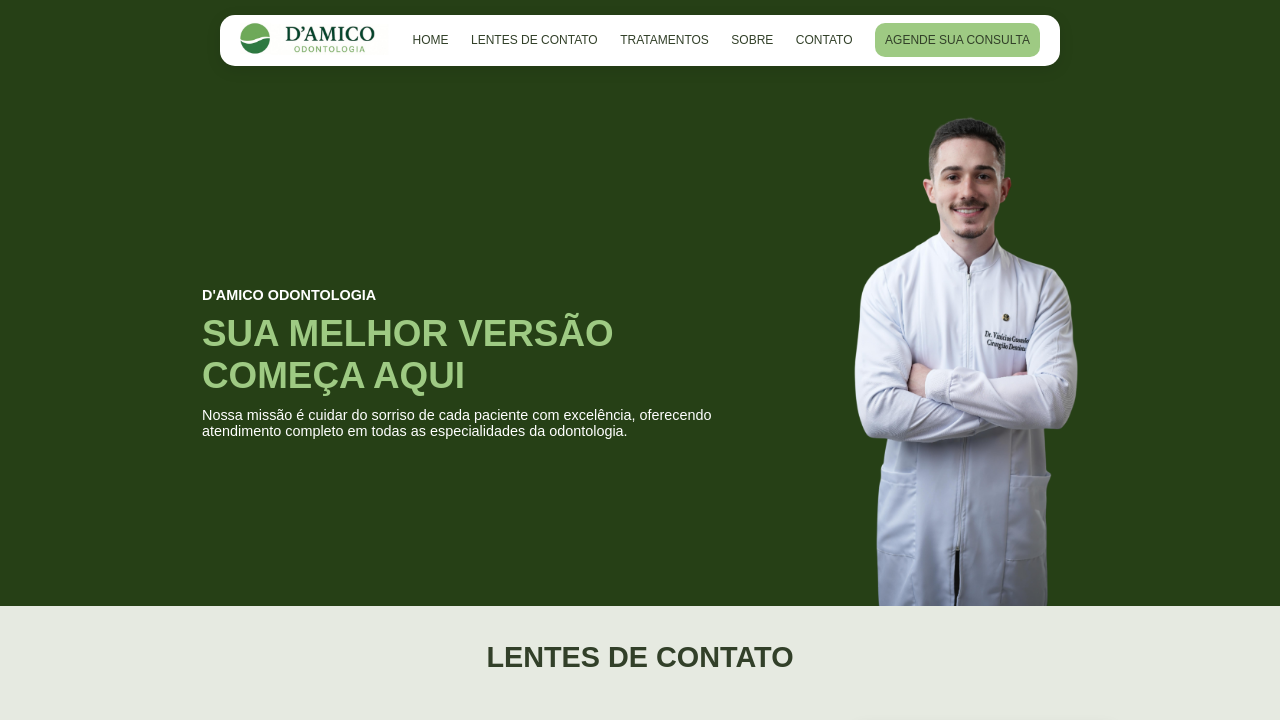
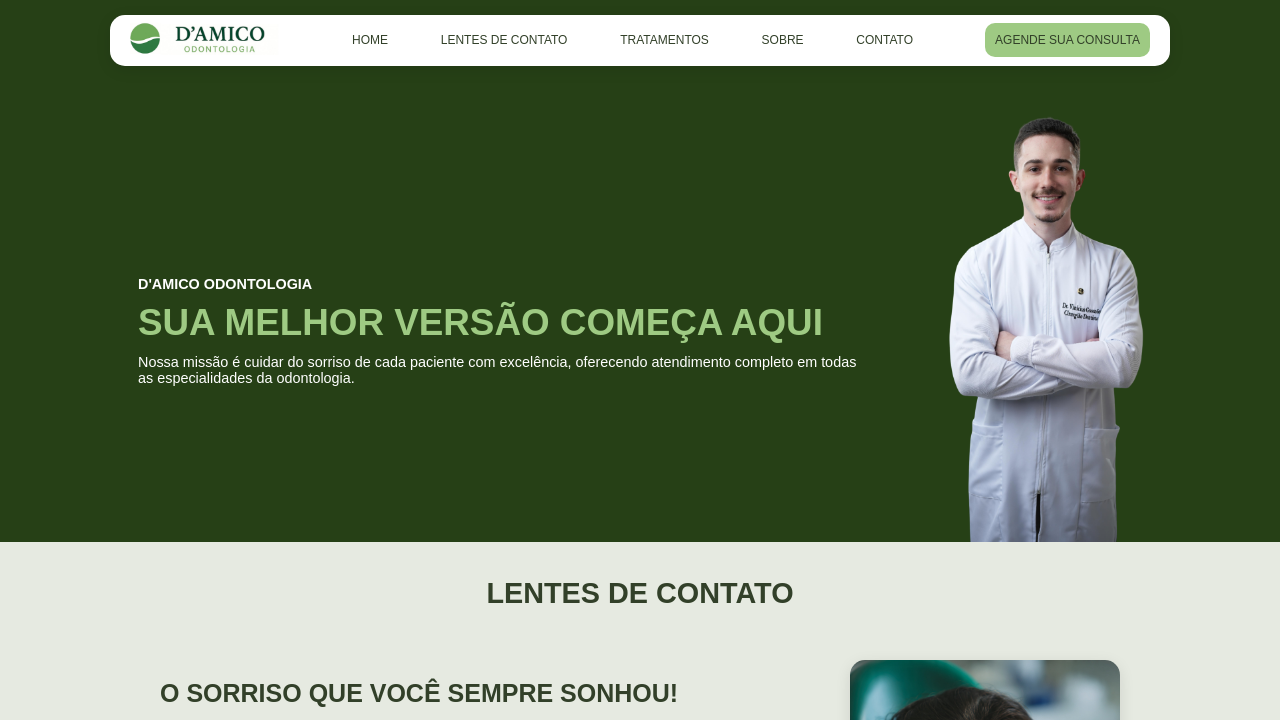
Before and after one commit to vifmedina/damicoodontologia, a plain HTML site: page index.html in a window 1280 px wide. Shown: the top 720 px of the page. Drawn offline with Linux system fonts and the light colour scheme.

Commit message:
1024px fix

```diff
--- a/styles.css
+++ b/styles.css
@@ -544,3 +544,30 @@ body {
         width: 58px;
     }
 }
+
+@media (max-width: 1440px) {
+    .header-style {
+        margin: 15px 110px;
+        padding: 7px 20px;
+    }
+
+    .main-principal {
+        width: 80%;
+        margin-top: 50px;
+    }
+
+    .main-principal-image {
+        img {
+            width: 284.333333333px;
+            height: 426.666666667px;
+        }
+    }
+
+    .main-treatments-options {
+        padding: 40px 20px 20px 20px;
+    }
+
+    .contact-content {
+        width: 85%;
+    }
+}
```
